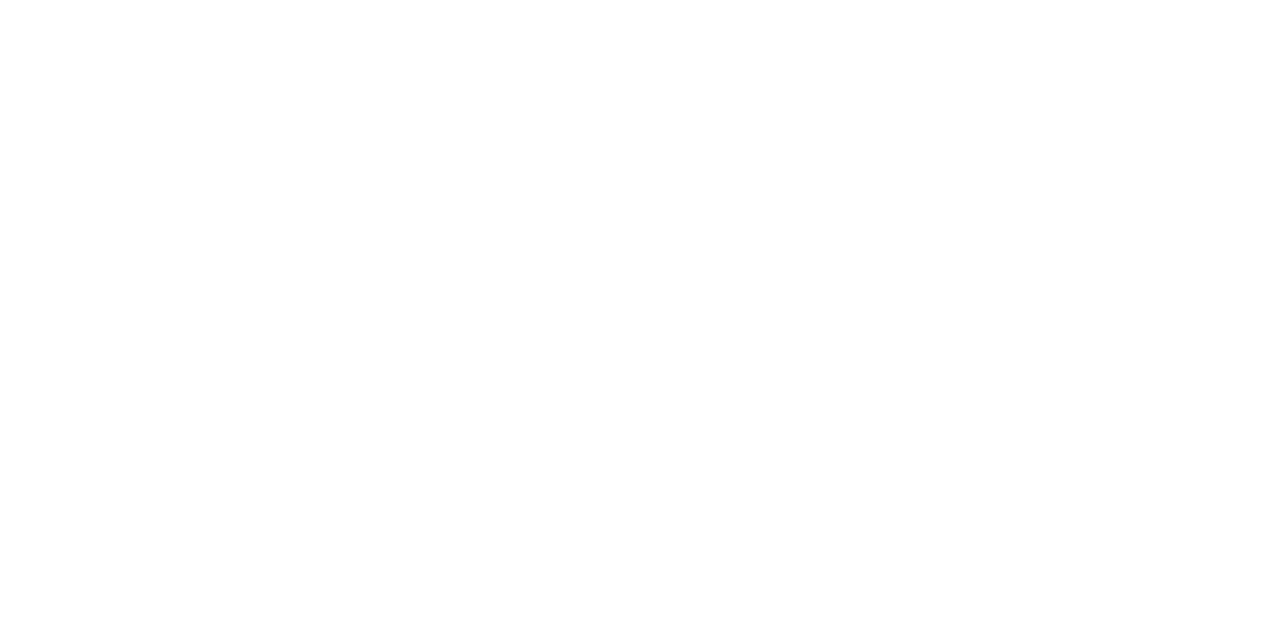
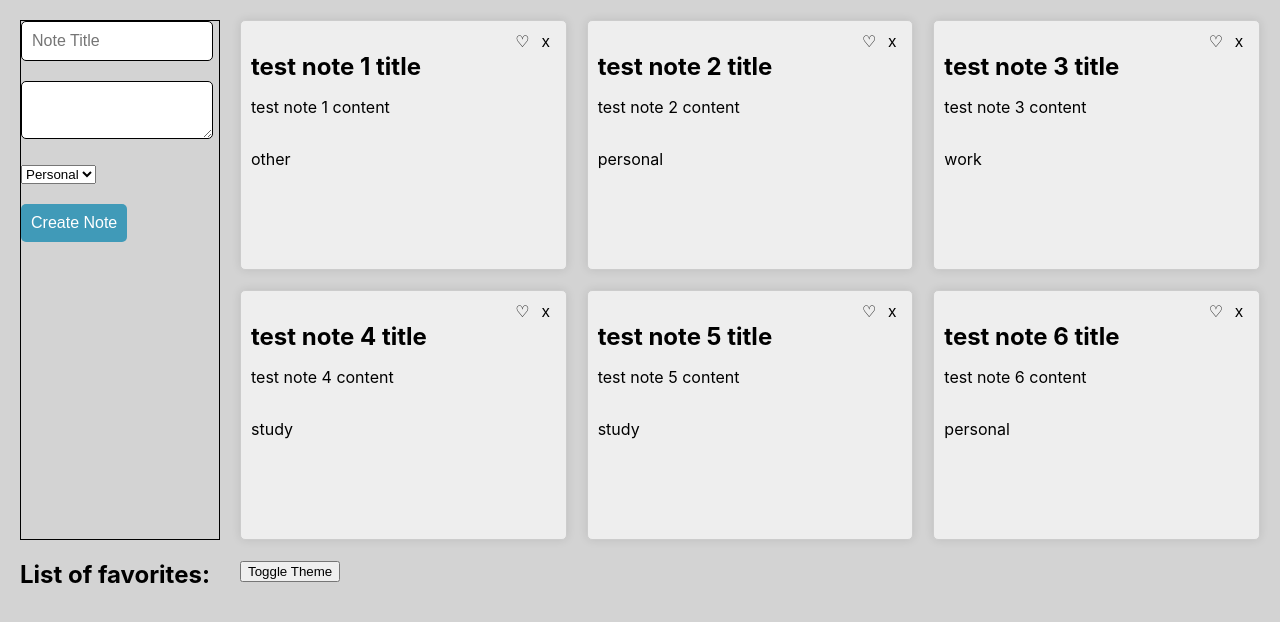
Before and after one commit to nlormsby/CSE-110-Labs, a React (Create React App) app in the folder Lab 3/my-app/: page / in a window 1280 px wide. Shown: the top 622 px of the page. Built offline with nearby package versions, Linux system fonts and the light colour scheme.

Commit message:
imported StickyNotes and todolist in app

```diff
--- a/Lab 3/my-app/src/App.tsx
+++ b/Lab 3/my-app/src/App.tsx
@@ -1,6 +1,17 @@
+import "./App.css";
+import { ToDoList } from "./toDoList";
+import { Route, Routes } from "react-router-dom";
+import { StickyNotes } from "./stickyNotes";
 
-function App() {
-
-}
+const App = () => {
+ return (
+   <div>
+     <Routes>
+       <Route path="/" element={<StickyNotes />} />
+       <Route path="/todolist" element={<ToDoList />} />
+     </Routes>
+   </div>
+ );
+};
 
 export default App;
```
